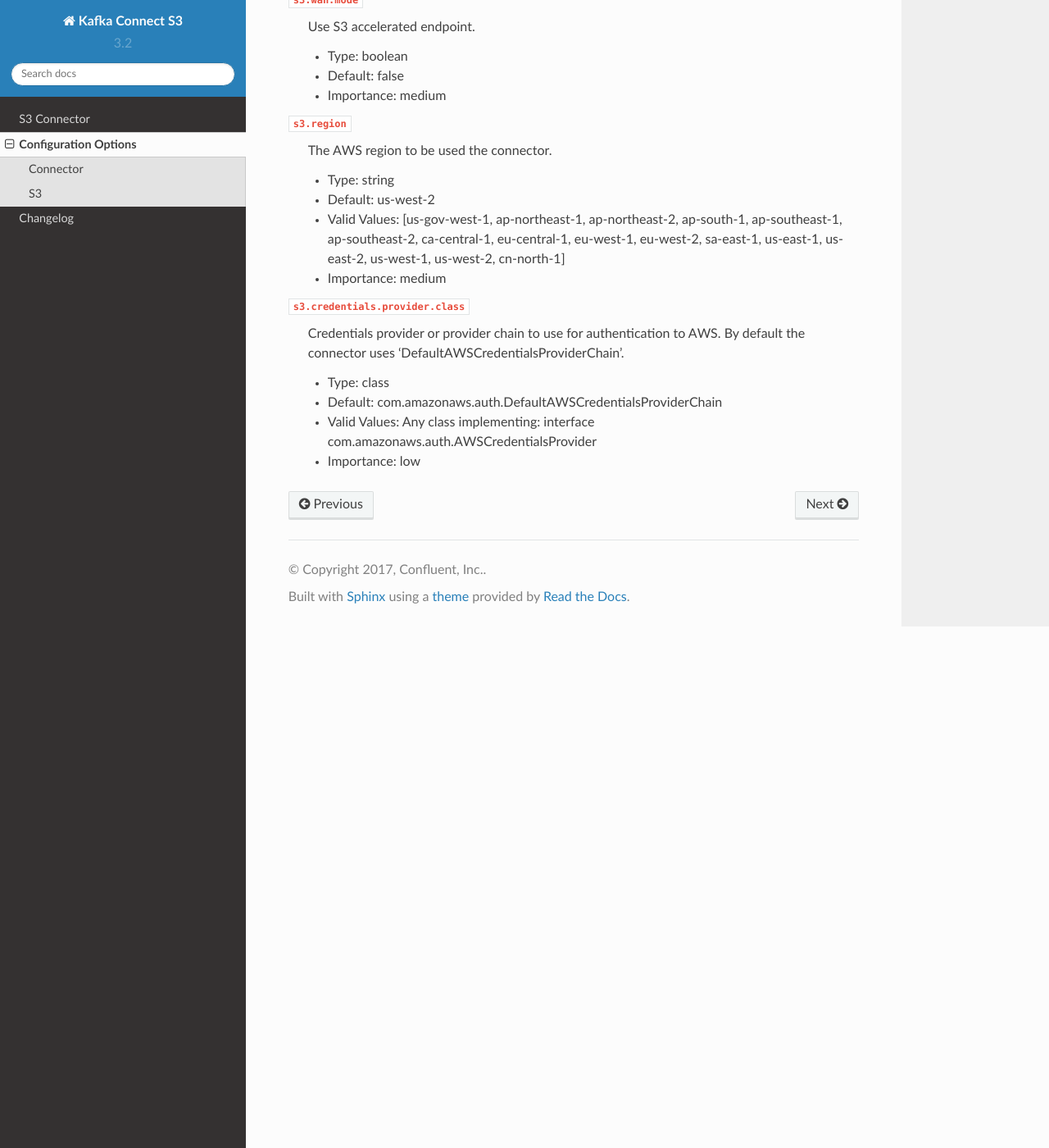
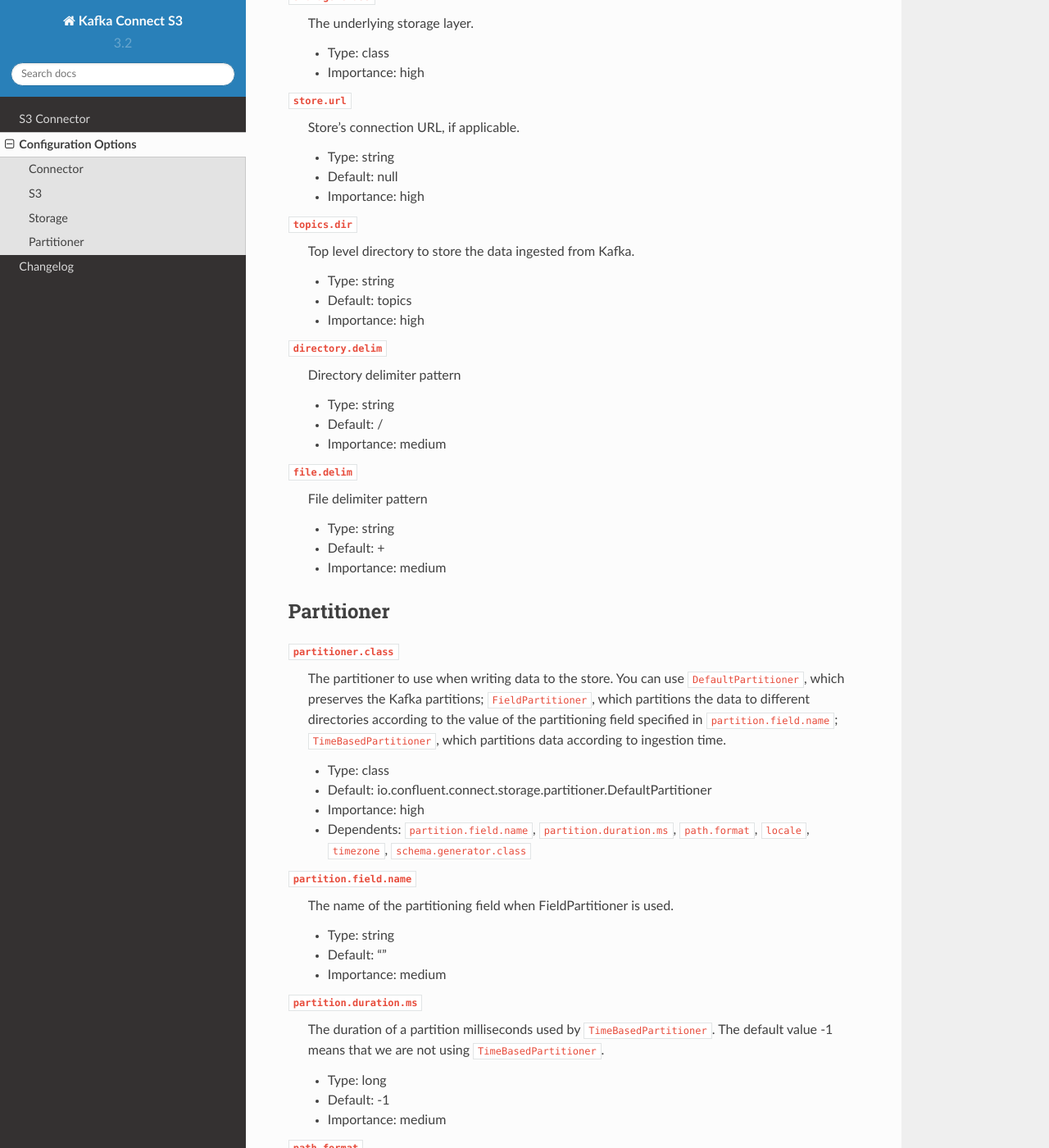
Before and after one commit to confluentinc/kafka-connect-storage-cloud, a Sphinx documentation site: the page built from kafka-connect-s3/docs/configuration_options.rst, in a window 1280 px wide and 1400 px high, scrolled down 2195 px. Shown: the whole window at 82% size. Built offline with Sphinx 7.4.7 and the Read the Docs theme 2.0.0, drawn with Linux system fonts in a browser that asks for light colours; some of the changed text lies outside the part shown.

Commit message:
Add the additional configuration options.

```diff
--- a/kafka-connect-s3/docs/configuration_options.rst
+++ b/kafka-connect-s3/docs/configuration_options.rst
@@ -18,33 +18,12 @@
   * Type: int
   * Importance: high
 
-``rotate.interval.ms``
-  The time interval in milliseconds to invoke file commits. This configuration ensures that file commits are invoked every configured interval. This configuration is useful when data ingestion rate is low and the connector didn't write enough messages to commit files.The default value -1 means that this feature is disabled.
-
-  * Type: long
-  * Default: -1
-  * Importance: high
-
-``rotate.schedule.interval.ms``
-  The time interval in milliseconds to periodically invoke file commits. This configuration ensures that file commits are invoked every configured interval. Time of commit will be adjusted to 00:00 of selected timezone. Commit will be performed at scheduled time regardless previous commit time or number of messages. This configuration is useful when you have to commit your data based on current server time, like at the beginning of every hour. The default value -1 means that this feature is disabled.
-
-  * Type: long
-  * Default: -1
-  * Importance: medium
-
 ``retry.backoff.ms``
   The retry backoff in milliseconds. This config is used to notify Kafka connect to retry delivering a message batch or performing recovery in case of transient exceptions.
 
   * Type: long
   * Default: 5000
   * Importance: low
-
-``shutdown.timeout.ms``
-  Clean shutdown timeout. This makes sure that asynchronous Hive metastore updates are completed during connector shutdown.
-
-  * Type: long
-  * Default: 3000
-  * Importance: medium
 
 ``filename.offset.zero.pad.width``
   Width to zero pad offsets in store's filenames if offsets are too short in order to provide fixed width filenames that can be ordered by simple lexicographic sorting.
@@ -70,6 +49,14 @@
   * Type: string
   * Importance: high
 
+``s3.region``
+  The AWS region to be used the connector.
+
+  * Type: string
+  * Default: us-west-2
+  * Valid Values: [us-gov-west-1, ap-northeast-1, ap-northeast-2, ap-south-1, ap-southeast-1, ap-southeast-2, ca-central-1, eu-central-1, eu-west-1, eu-west-2, sa-east-1, us-east-1, us-east-2, us-west-1, us-west-2, cn-north-1]
+  * Importance: medium
+
 ``s3.part.size``
   The Part Size in S3 Multi-part Uploads.
 
@@ -77,6 +64,14 @@
   * Default: 104857600
   * Valid Values: [5242880,...,2147483647]
   * Importance: high
+
+``s3.credentials.provider.class``
+  Credentials provider or provider chain to use for authentication to AWS. By default the  connector uses 'DefaultAWSCredentialsProviderChain'.
+
+  * Type: class
+  * Default: com.amazonaws.auth.DefaultAWSCredentialsProviderChain
+  * Valid Values: Any class implementing: interface com.amazonaws.auth.AWSCredentialsProvider
+  * Importance: low
 
 ``s3.ssea.name``
   The S3 Server Side Encryption Algorithm.
@@ -92,18 +87,91 @@
   * Default: false
   * Importance: medium
 
-``s3.region``
-  The AWS region to be used the connector.
+Storage
+^^^^^^^
+
+``storage.class``
+  The underlying storage layer.
+
+  * Type: class
+  * Importance: high
+
+``store.url``
+  Store's connection URL, if applicable.
 
   * Type: string
-  * Default: us-west-2
-  * Valid Values: [us-gov-west-1, ap-northeast-1, ap-northeast-2, ap-south-1, ap-southeast-1, ap-southeast-2, ca-central-1, eu-central-1, eu-west-1, eu-west-2, sa-east-1, us-east-1, us-east-2, us-west-1, us-west-2, cn-north-1]
+  * Default: null
+  * Importance: high
+
+``topics.dir``
+  Top level directory to store the data ingested from Kafka.
+
+  * Type: string
+  * Default: topics
+  * Importance: high
+
+``directory.delim``
+  Directory delimiter pattern
+
+  * Type: string
+  * Default: /
   * Importance: medium
 
-``s3.credentials.provider.class``
-  Credentials provider or provider chain to use for authentication to AWS. By default the  connector uses 'DefaultAWSCredentialsProviderChain'.
+``file.delim``
+  File delimiter pattern
+
+  * Type: string
+  * Default: +
+  * Importance: medium
+
+Partitioner
+^^^^^^^^^^^
+
+``partitioner.class``
+  The partitioner to use when writing data to the store. You can use ``DefaultPartitioner``, which preserves the Kafka partitions; ``FieldPartitioner``, which partitions the data to different directories according to the value of the partitioning field specified in ``partition.field.name``; ``TimeBasedPartitioner``, which partitions data according to ingestion time.
 
   * Type: class
-  * Default: com.amazonaws.auth.DefaultAWSCredentialsProviderChain
-  * Valid Values: Any class implementing: interface com.amazonaws.auth.AWSCredentialsProvider
-  * Importance: low
+  * Default: io.confluent.connect.storage.partitioner.DefaultPartitioner
+  * Importance: high
+  * Dependents: ``partition.field.name``, ``partition.duration.ms``, ``path.format``, ``locale``, ``timezone``, ``schema.generator.class``
+
+``partition.field.name``
+  The name of the partitioning field when FieldPartitioner is used.
+
+  * Type: string
+  * Default: ""
+  * Importance: medium
+
+``partition.duration.ms``
+  The duration of a partition milliseconds used by ``TimeBasedPartitioner``. The default value -1 means that we are not using ``TimeBasedPartitioner``.
+
+  * Type: long
+  * Default: -1
+  * Importance: medium
+
+``path.format``
+  This configuration is used to set the format of the data directories when partitioning with ``TimeBasedPartitioner``. The format set in this configuration converts the Unix timestamp to proper directories strings. For example, if you set ``path.format='year'=YYYY/'month'=MM/'day'=dd/'hour'=HH/``, the data directories will have the format ``/year=2015/month=12/day=07/hour=15``.
+
+  * Type: string
+  * Default: ""
+  * Importance: medium
+
+``locale``
+  The locale to use when partitioning with ``TimeBasedPartitioner``.
+
+  * Type: string
+  * Default: ""
+  * Importance: medium
+
+``timezone``
+  The timezone to use when partitioning with ``TimeBasedPartitioner``.
+
+  * Type: string
+  * Default: ""
+  * Importance: medium
+
+``schema.generator.class``
+  The schema generator to use with partitioners.
+
+  * Type: class
+  * Importance: high
--- a/kafka-connect-s3/docs/s3_connector.rst
+++ b/kafka-connect-s3/docs/s3_connector.rst
@@ -106,9 +106,9 @@
 
 You should see three objects with keys::
 
-topics/s3_topic/partition=0/s3_topic+0+0000000000.avro
-topics/s3_topic/partition=0/s3_topic+0+0000000003.avro
-topics/s3_topic/partition=0/s3_topic+0+0000000006.avro
+  topics/s3_topic/partition=0/s3_topic+0+0000000000.avro
+  topics/s3_topic/partition=0/s3_topic+0+0000000003.avro
+  topics/s3_topic/partition=0/s3_topic+0+0000000006.avro
 
 Each file is encoded as ``<topic>+<kafkaPartition>+<startOffset>.<format>``.
 
```
Also changed, not shown: 1 other file.
